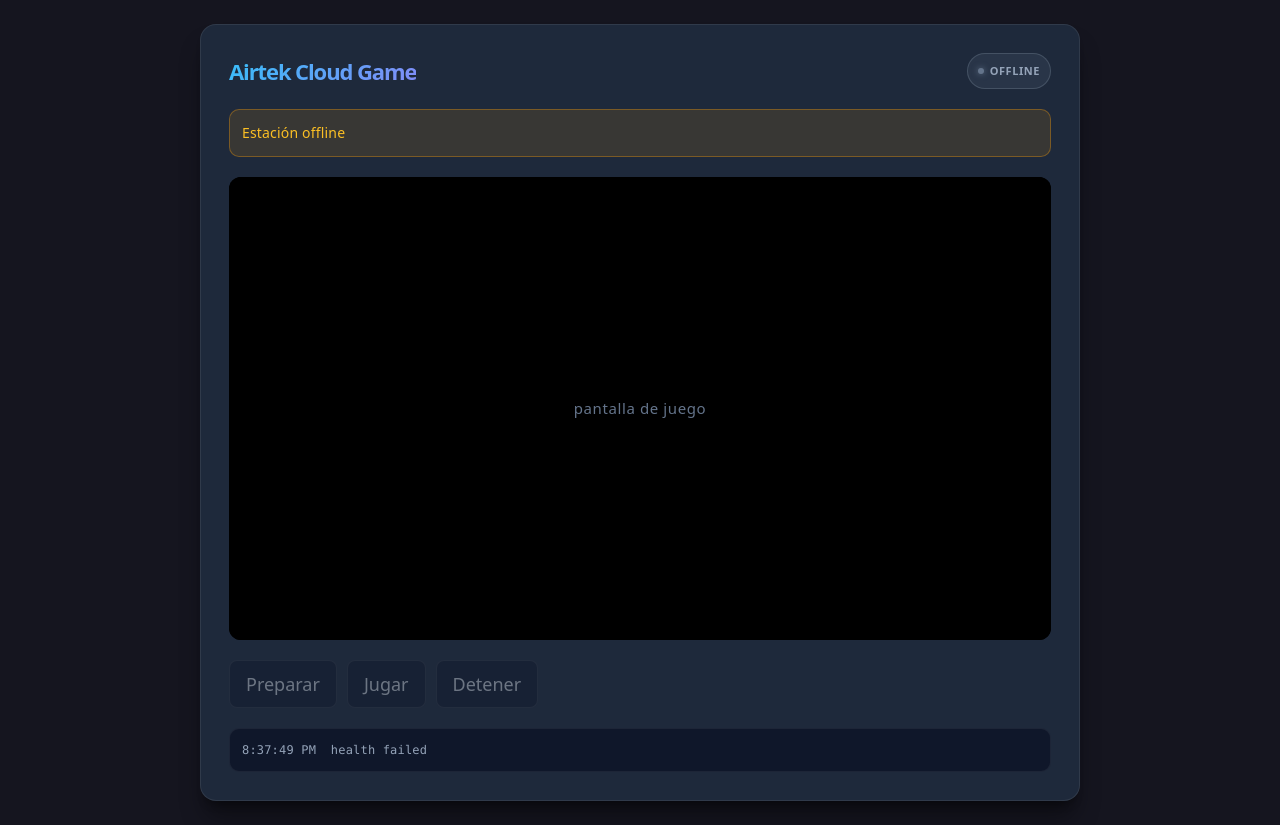
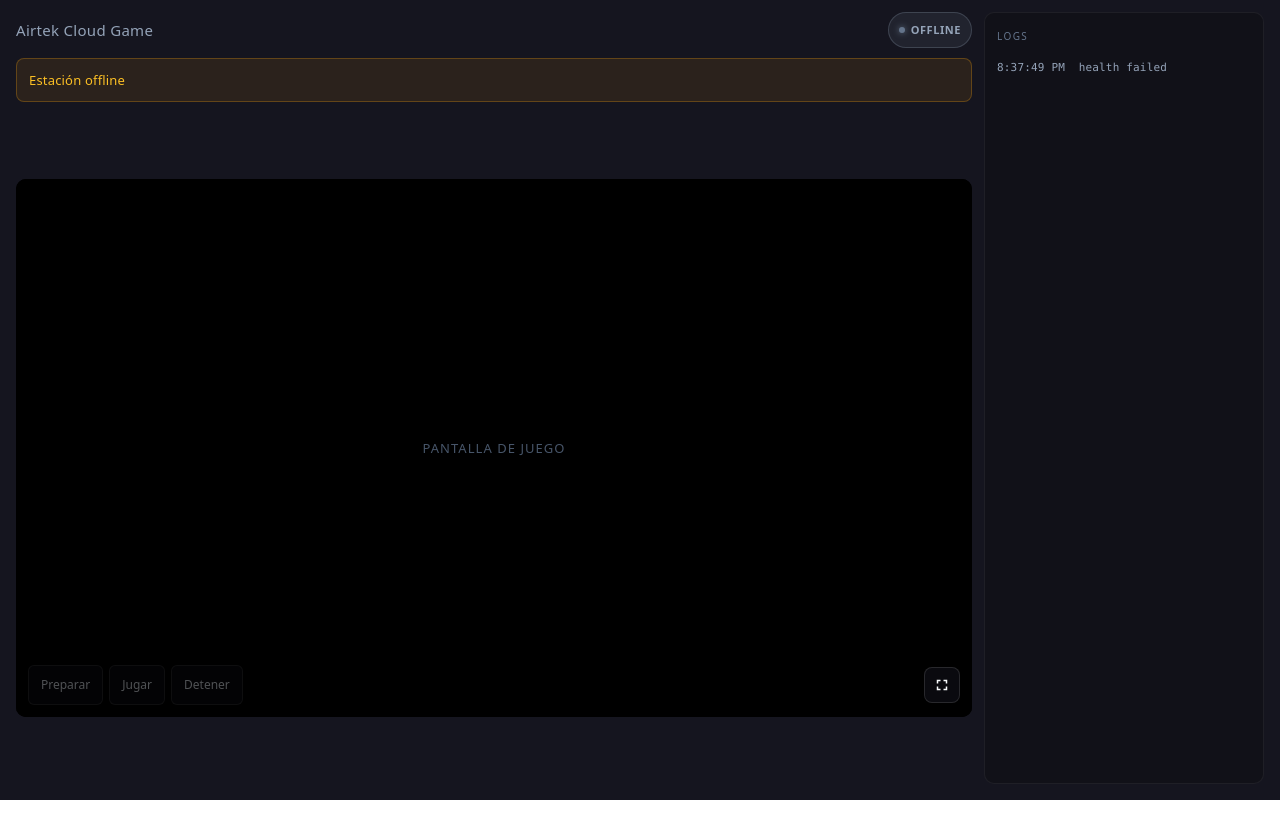
Before and after one commit to arrias24/game-client, a React (Vite) app: page / in a window 1280 px wide. After the commit the page ends 800 px from the top, so only its background shows below. Built offline with nearby package versions, Linux system fonts and the light colour scheme; no server answers; a web font is replaced by a local one.

Commit message:
feat: make the player UI minimal with side logs and fullscreen

```diff
--- a/src/app/App.css
+++ b/src/app/App.css
@@ -1,60 +1,90 @@
 .station-page {
-    min-height: 100svh;
+    height: 100svh;
     width: 100%;
-    background: var(--bg-dark, #15151f);
-    color: #f8fafc;
-    display: flex;
-    align-items: center;
-    justify-content: center;
-    padding: 24px;
-    text-align: left;
-}
-
-.station-card {
-    width: 100%;
-    max-width: 880px;
-    background: #1e293b;
-    border-radius: 16px;
-    padding: 28px;
-    box-shadow: 0 20px 25px -5px rgba(0, 0, 0, 0.4), 0 8px 10px -6px rgba(0, 0, 0, 0.4);
-    border: 1px solid rgba(255, 255, 255, 0.08);
+    background: var(--bg-dark, #0c0c12);
+    color: #e2e8f0;
     display: flex;
     flex-direction: column;
-    gap: 20px;
+    gap: 10px;
+    padding: 12px 16px 16px;
+    text-align: left;
+    overflow: hidden;
 }
 
 .station-header {
     display: flex;
     justify-content: space-between;
     align-items: center;
-    gap: 16px;
+    gap: 12px;
+    flex-shrink: 0;
 }
 
 .station-header h1 {
-    font-size: 22px;
+    font-size: 15px;
+    font-weight: 500;
     margin: 0;
-    background: linear-gradient(135deg, #38bdf8 0%, #818cf8 100%);
-    -webkit-background-clip: text;
-    background-clip: text;
-    -webkit-text-fill-color: transparent;
+    letter-spacing: 0.02em;
+    color: #94a3b8;
+    background: none;
+    -webkit-text-fill-color: unset;
 }
 
 .station-toast {
-    background: rgba(245, 158, 11, 0.12);
-    border: 1px solid rgba(245, 158, 11, 0.35);
+    flex-shrink: 0;
+    background: rgba(245, 158, 11, 0.1);
+    border: 1px solid rgba(245, 158, 11, 0.28);
     color: #fbbf24;
-    border-radius: 10px;
-    padding: 10px 12px;
-    font-size: 14px;
+    border-radius: 8px;
+    padding: 8px 12px;
+    font-size: 13px;
+}
+
+.station-body {
+    flex: 1;
+    display: grid;
+    grid-template-columns: minmax(0, 1fr) minmax(220px, 280px);
+    gap: 12px;
+    min-height: 0;
+}
+
+.station-main {
+    display: flex;
+    flex-direction: column;
+    gap: 10px;
+    min-width: 0;
+    min-height: 0;
+}
+
+.station-stage {
+    flex: 1;
+    min-width: 0;
+    min-height: 0;
+    container-type: size;
+    display: grid;
+    place-items: center;
 }
 
 .game-view {
     position: relative;
     width: 100%;
+    max-height: 100%;
+    aspect-ratio: 16 / 9;
     background: #000;
-    border-radius: 12px;
+    border-radius: 10px;
     overflow: hidden;
-    aspect-ratio: 16 / 9;
+}
+
+@supports (container-type: size) {
+    .station-stage {
+        container-type: size;
+    }
+
+    .game-view {
+        width: min(100cqw, calc(100cqh * 16 / 9));
+        height: min(100cqh, calc(100cqw * 9 / 16));
+        max-height: none;
+        aspect-ratio: auto;
+    }
 }
 
 .game-view video {
@@ -71,15 +101,34 @@
     color-scheme: only light;
 }
 
+.game-view.has-track.is-idle {
+    cursor: none;
+}
+
+.game-view.has-track.is-idle video {
+    cursor: none;
+}
+
+.game-view:fullscreen,
+.game-view:-webkit-full-screen {
+    width: 100%;
+    height: 100%;
+    max-height: 100%;
+    border-radius: 0;
+    aspect-ratio: auto;
+    align-self: stretch;
+}
+
 .game-view__placeholder {
     position: absolute;
     inset: 0;
     display: flex;
     align-items: center;
     justify-content: center;
-    color: #64748b;
-    font-size: 15px;
-    letter-spacing: 0.04em;
+    color: #475569;
+    font-size: 13px;
+    letter-spacing: 0.08em;
+    text-transform: uppercase;
     pointer-events: none;
     z-index: 1;
 }
@@ -88,31 +137,42 @@
     position: absolute;
     left: 12px;
     right: 12px;
-    bottom: 12px;
+    bottom: 56px;
     z-index: 1;
     margin: 0;
     pointer-events: none;
-    color: #e2e8f0;
-    font-size: 13px;
-    letter-spacing: 0.02em;
+    color: #cbd5e1;
+    font-size: 12px;
     text-align: center;
     text-shadow: 0 1px 4px #000;
+    opacity: 0;
+    transition: opacity 0.2s ease;
+}
+
+.game-view.is-controls .game-view__hint {
+    opacity: 1;
 }
 
 .pad-hud {
     position: absolute;
     left: 10px;
     right: 10px;
-    bottom: 10px;
+    bottom: 56px;
     z-index: 2;
     pointer-events: none;
     display: flex;
     flex-direction: column;
-    gap: 8px;
-    padding: 10px 12px;
-    border-radius: 10px;
-    background: rgba(15, 23, 42, 0.78);
-    border: 1px solid rgba(255, 255, 255, 0.1);
+    gap: 6px;
+    padding: 8px 10px;
+    border-radius: 8px;
+    background: rgba(8, 8, 14, 0.72);
+    border: 1px solid rgba(255, 255, 255, 0.06);
+    opacity: 0;
+    transition: opacity 0.2s ease;
+}
+
+.game-view.is-controls .pad-hud {
+    opacity: 1;
 }
 
 .pad-hud__top {
@@ -123,9 +183,9 @@
 }
 
 .pad-hud__name {
-    color: #94a3b8;
-    font-size: 11px;
-    letter-spacing: 0.04em;
+    color: #64748b;
+    font-size: 10px;
+    letter-spacing: 0.06em;
     text-transform: uppercase;
     white-space: nowrap;
     overflow: hidden;
@@ -135,7 +195,7 @@
 .pad-hud__held {
     color: #e2e8f0;
     font-family: var(--mono, ui-monospace, monospace);
-    font-size: 13px;
+    font-size: 12px;
     font-weight: 600;
     text-align: right;
 }
@@ -143,20 +203,20 @@
 .pad-hud__keys {
     display: flex;
     flex-wrap: wrap;
-    gap: 6px;
+    gap: 4px;
 }
 
 .pad-key {
-    min-width: 34px;
-    padding: 5px 8px;
-    border-radius: 6px;
+    min-width: 30px;
+    padding: 3px 6px;
+    border-radius: 4px;
     text-align: center;
     font-family: var(--mono, ui-monospace, monospace);
-    font-size: 11px;
+    font-size: 10px;
     letter-spacing: 0.04em;
     color: #64748b;
     background: rgba(15, 23, 42, 0.9);
-    border: 1px solid rgba(255, 255, 255, 0.08);
+    border: 1px solid rgba(255, 255, 255, 0.06);
 }
 
 .pad-key.is-on {
@@ -166,43 +226,156 @@
     font-weight: 700;
 }
 
+.game-view__banner {
+    position: absolute;
+    top: 10px;
+    left: 10px;
+    right: 10px;
+    z-index: 3;
+    pointer-events: none;
+}
+
+.game-view__bar {
+    position: absolute;
+    left: 0;
+    right: 0;
+    bottom: 0;
+    z-index: 4;
+    display: flex;
+    align-items: center;
+    justify-content: space-between;
+    gap: 10px;
+    padding: 14px 12px 12px;
+    background: linear-gradient(transparent, rgba(0, 0, 0, 0.72));
+    opacity: 0;
+    pointer-events: none;
+    transform: translateY(6px);
+    transition: opacity 0.2s ease, transform 0.2s ease;
+}
+
+.game-view.is-controls .game-view__bar {
+    opacity: 1;
+    pointer-events: auto;
+    transform: none;
+}
+
+.game-view__actions {
+    min-width: 0;
+    flex: 1;
+}
+
 .controls {
     display: flex;
-    gap: 10px;
+    gap: 6px;
     flex-wrap: wrap;
 }
 
 .controls button {
     font: inherit;
-    padding: 10px 16px;
-    border-radius: 8px;
+    font-size: 12px;
+    padding: 6px 12px;
+    border-radius: 6px;
     border: 1px solid rgba(255, 255, 255, 0.12);
-    background: #0f172a;
+    background: rgba(15, 15, 22, 0.72);
     color: #e2e8f0;
     cursor: pointer;
+    backdrop-filter: blur(8px);
 }
 
 .controls button:hover:not(:disabled) {
-    border-color: #38bdf8;
+    border-color: rgba(56, 189, 248, 0.7);
     color: #fff;
 }
 
 .controls button:disabled {
-    opacity: 0.4;
+    opacity: 0.35;
     cursor: not-allowed;
+}
+
+.game-view__fs {
+    flex-shrink: 0;
+    display: inline-flex;
+    align-items: center;
+    justify-content: center;
+    width: 36px;
+    height: 36px;
+    padding: 0;
+    border: 1px solid rgba(255, 255, 255, 0.12);
+    border-radius: 8px;
+    background: rgba(15, 15, 22, 0.72);
+    color: #f8fafc;
+    cursor: pointer;
+    backdrop-filter: blur(8px);
+}
+
+.game-view__fs:hover {
+    border-color: rgba(56, 189, 248, 0.7);
+    color: #fff;
+}
+
+.station-aside {
+    display: flex;
+    flex-direction: column;
+    min-width: 0;
+    min-height: 0;
+    background: #111118;
+    border: 1px solid rgba(255, 255, 255, 0.06);
+    border-radius: 10px;
+    overflow: hidden;
+}
+
+.station-aside__label {
+    flex-shrink: 0;
+    padding: 10px 12px 0;
+    font-size: 10px;
+    letter-spacing: 0.14em;
+    text-transform: uppercase;
+    color: #64748b;
 }
 
 .station-log {
     margin: 0;
-    max-height: 180px;
+    flex: 1;
+    min-height: 0;
     overflow: auto;
-    background: #0f172a;
-    border: 1px solid rgba(255, 255, 255, 0.06);
-    border-radius: 10px;
-    padding: 12px;
+    background: transparent;
+    border: 0;
+    border-radius: 0;
+    padding: 10px 12px 12px;
     font-family: var(--mono, ui-monospace, monospace);
-    font-size: 12px;
-    line-height: 1.5;
+    font-size: 11px;
+    line-height: 1.55;
     color: #94a3b8;
     white-space: pre-wrap;
+    overflow-wrap: anywhere;
 }
+
+@media (max-width: 900px) {
+    .station-page {
+        height: auto;
+        min-height: 100svh;
+        overflow: auto;
+    }
+
+    .station-body {
+        grid-template-columns: 1fr;
+        grid-template-rows: auto auto;
+    }
+
+    .station-stage {
+        container-type: normal;
+        display: block;
+        flex: none;
+    }
+
+    .game-view {
+        width: 100%;
+        height: auto;
+        aspect-ratio: 16 / 9;
+    }
+
+    .station-aside {
+        min-height: 160px;
+        height: 28vh;
+    }
+}
--- a/src/components/ui/GameView.tsx
+++ b/src/components/ui/GameView.tsx
@@ -1,15 +1,131 @@
-import type { RefObject } from 'react';
+import {
+    useCallback,
+    useEffect,
+    useRef,
+    useState,
+    type MouseEvent,
+    type ReactNode,
+    type RefObject,
+} from 'react';
 import { PadHud } from './PadHud.tsx';
+
+const HIDE_DELAY_MS = 2400;
+
+type FsDoc = Document & {
+    webkitFullscreenElement?: Element | null;
+    webkitExitFullscreen?: () => Promise<void> | void;
+};
+
+type FsEl = HTMLElement & {
+    webkitRequestFullscreen?: () => Promise<void> | void;
+};
+
+type FsVideo = HTMLVideoElement & {
+    webkitEnterFullscreen?: () => void;
+    webkitExitFullscreen?: () => void;
+    webkitDisplayingFullscreen?: boolean;
+};
+
+function activeFullscreenEl(): Element | null {
+    const doc = document as FsDoc;
+    return document.fullscreenElement ?? doc.webkitFullscreenElement ?? null;
+}
+
+async function enterFullscreen(container: HTMLElement, video: HTMLVideoElement | null) {
+    const node = container as FsEl;
+    try {
+        if (node.requestFullscreen) {
+            await node.requestFullscreen();
+            return;
+        }
+        if (node.webkitRequestFullscreen) {
+            await node.webkitRequestFullscreen();
+            return;
+        }
+    } catch {
+        /* el embed puede bloquear Fullscreen API */
+    }
+    try {
+        if (video?.requestFullscreen) {
+            await video.requestFullscreen();
+            return;
+        }
+    } catch {
+        /* fallback iOS / webkit */
+    }
+    (video as FsVideo | null)?.webkitEnterFullscreen?.();
+}
+
+async function exitFullscreen(video: HTMLVideoElement | null) {
+    const doc = document as FsDoc;
+    try {
+        if (document.fullscreenElement && document.exitFullscreen) {
+            await document.exitFullscreen();
+            return;
+        }
+        if (doc.webkitFullscreenElement && doc.webkitExitFullscreen) {
+            await doc.webkitExitFullscreen();
+            return;
+        }
+    } catch {
+        /* ignore */
+    }
+    const v = video as FsVideo | null;
+    if (v?.webkitDisplayingFullscreen) v.webkitExitFullscreen?.();
+}
 
 export const GameView = ({
     videoRef,
     hasTrack,
     padId,
+    banner,
+    actions,
 }: {
     videoRef: RefObject<HTMLVideoElement | null>;
     hasTrack: boolean;
     padId: string | null;
+    banner?: ReactNode;
+    actions?: ReactNode;
 }) => {
+    const containerRef = useRef<HTMLDivElement>(null);
+    const hideTimer = useRef<number>(0);
+    const [controlsOn, setControlsOn] = useState(true);
+    const [isFullscreen, setIsFullscreen] = useState(false);
+
+    const showControls = useCallback((sticky = false) => {
+        setControlsOn(true);
+        window.clearTimeout(hideTimer.current);
+        if (sticky || !hasTrack) return;
+        hideTimer.current = window.setTimeout(() => setControlsOn(false), HIDE_DELAY_MS);
+    }, [hasTrack]);
+
+    useEffect(() => {
+        showControls(!hasTrack);
+        return () => window.clearTimeout(hideTimer.current);
+    }, [hasTrack, showControls]);
+
+    useEffect(() => {
+        const sync = () => {
+            const container = containerRef.current;
+            const video = videoRef.current as FsVideo | null;
+            setIsFullscreen(
+                activeFullscreenEl() === container
+                || Boolean(video?.webkitDisplayingFullscreen),
+            );
+        };
+        document.addEventListener('fullscreenchange', sync);
+        document.addEventListener('webkitfullscreenchange', sync);
+        const video = videoRef.current;
+        video?.addEventListener('webkitbeginfullscreen', sync);
+        video?.addEventListener('webkitendfullscreen', sync);
+        return () => {
+            document.removeEventListener('fullscreenchange', sync);
+            document.removeEventListener('webkitfullscreenchange', sync);
+            video?.removeEventListener('webkitbeginfullscreen', sync);
+            video?.removeEventListener('webkitendfullscreen', sync);
+        };
+    }, [videoRef]);
+
     const unmute = () => {
         const video = videoRef.current;
         if (!video) return;
@@ -19,8 +135,27 @@ export const GameView = ({
         });
     };
 
+    const toggleFullscreen = (event: MouseEvent) => {
+        event.stopPropagation();
+        const container = containerRef.current;
+        if (!container) return;
+        if (isFullscreen) {
+            void exitFullscreen(videoRef.current);
+            return;
+        }
+        void enterFullscreen(container, videoRef.current);
+    };
+
     return (
-        <div className="game-view">
+        <div
+            ref={containerRef}
+            className={`game-view${controlsOn ? ' is-controls' : ' is-idle'}${hasTrack ? ' has-track' : ''}`}
+            onMouseMove={() => showControls()}
+            onPointerDown={() => showControls()}
+            onMouseLeave={() => {
+                if (hasTrack) setControlsOn(false);
+            }}
+        >
             <video
                 ref={videoRef}
                 autoPlay
@@ -30,6 +165,7 @@ export const GameView = ({
                 width={1280}
                 height={720}
                 onClick={unmute}
+                onDoubleClick={toggleFullscreen}
             />
             {!hasTrack && (
                 <div className="game-view__placeholder">pantalla de juego</div>
@@ -38,6 +174,40 @@ export const GameView = ({
                 <p className="game-view__hint">conectá un gamepad y apretá un botón</p>
             )}
             {hasTrack && padId && <PadHud id={padId} />}
+
+            {banner && <div className="game-view__banner">{banner}</div>}
+
+            <div
+                className="game-view__bar"
+                onClick={(e) => e.stopPropagation()}
+                onMouseEnter={() => showControls(true)}
+                onMouseLeave={() => showControls()}
+            >
+                <div className="game-view__actions">{actions}</div>
+                <button
+                    type="button"
+                    className="game-view__fs"
+                    onClick={toggleFullscreen}
+                    aria-label={isFullscreen ? 'Salir de pantalla completa' : 'Pantalla completa'}
+                    title={isFullscreen ? 'Salir de pantalla completa' : 'Pantalla completa'}
+                >
+                    {isFullscreen ? (
+                        <svg viewBox="0 0 24 24" width="18" height="18" aria-hidden="true">
+                            <path
+                                fill="currentColor"
+                                d="M7 14H5v5h5v-2H7v-3zm12 0h-2v3h-3v2h5v-5zM7 7h3V5H5v5h2V7zm7-2v2h3v3h2V5h-5z"
+                            />
+                        </svg>
+                    ) : (
+                        <svg viewBox="0 0 24 24" width="18" height="18" aria-hidden="true">
+                            <path
+                                fill="currentColor"
+                                d="M7 14H5v5h5v-2H7v-3zm12 0h-2v3h-3v2h5v-5zM7 10H5V5h5v2H7v3zm12-5h-5v2h3v3h2V5z"
+                            />
+                        </svg>
+                    )}
+                </button>
+            </div>
         </div>
     );
 };
--- a/src/screens/homeScreen.tsx
+++ b/src/screens/homeScreen.tsx
@@ -27,7 +27,8 @@ export const HomeScreen = () => {
 
     return (
         <div className="station-page">
-            <div className="station-card">
+            <div className="station-body">
+                <div className="station-main">
                     <header className="station-header">
                         <h1>Airtek Cloud Game</h1>
                         <StatusBadge status={status} connected={connected} progress={progress} />
@@ -35,12 +36,15 @@ export const HomeScreen = () => {
 
                     {error && <div className="station-toast" role="alert">{error}</div>}
 
-                <GameView videoRef={videoRef} hasTrack={hasTrack} padId={padId} />
-
-                {connected && status === StatusGameStation.PREPARING && (
-                    <ProgressBar progress={progress} />
-                )}
-
+                    <section className="station-stage" aria-label="Video">
+                        <GameView
+                            videoRef={videoRef}
+                            hasTrack={hasTrack}
+                            padId={padId}
+                            banner={connected && status === StatusGameStation.PREPARING
+                                ? <ProgressBar progress={progress} />
+                                : null}
+                            actions={(
                                 <Controls
                                     status={status}
                                     connected={connected}
@@ -49,8 +53,17 @@ export const HomeScreen = () => {
                                     onLaunch={() => void launch()}
                                     onStop={() => void stop()}
                                 />
+                            )}
+                        />
+                    </section>
+                </div>
 
-                <pre ref={logRef} className="station-log">{logs.join('\n') || 'esperando estación…'}</pre>
+                <aside className="station-aside" aria-label="Registro">
+                    <span className="station-aside__label">Logs</span>
+                    <pre ref={logRef} className="station-log">
+                        {logs.join('\n') || 'esperando estación…'}
+                    </pre>
+                </aside>
             </div>
         </div>
     );
```
Lines whose indentation alone changed are shown as unchanged.
